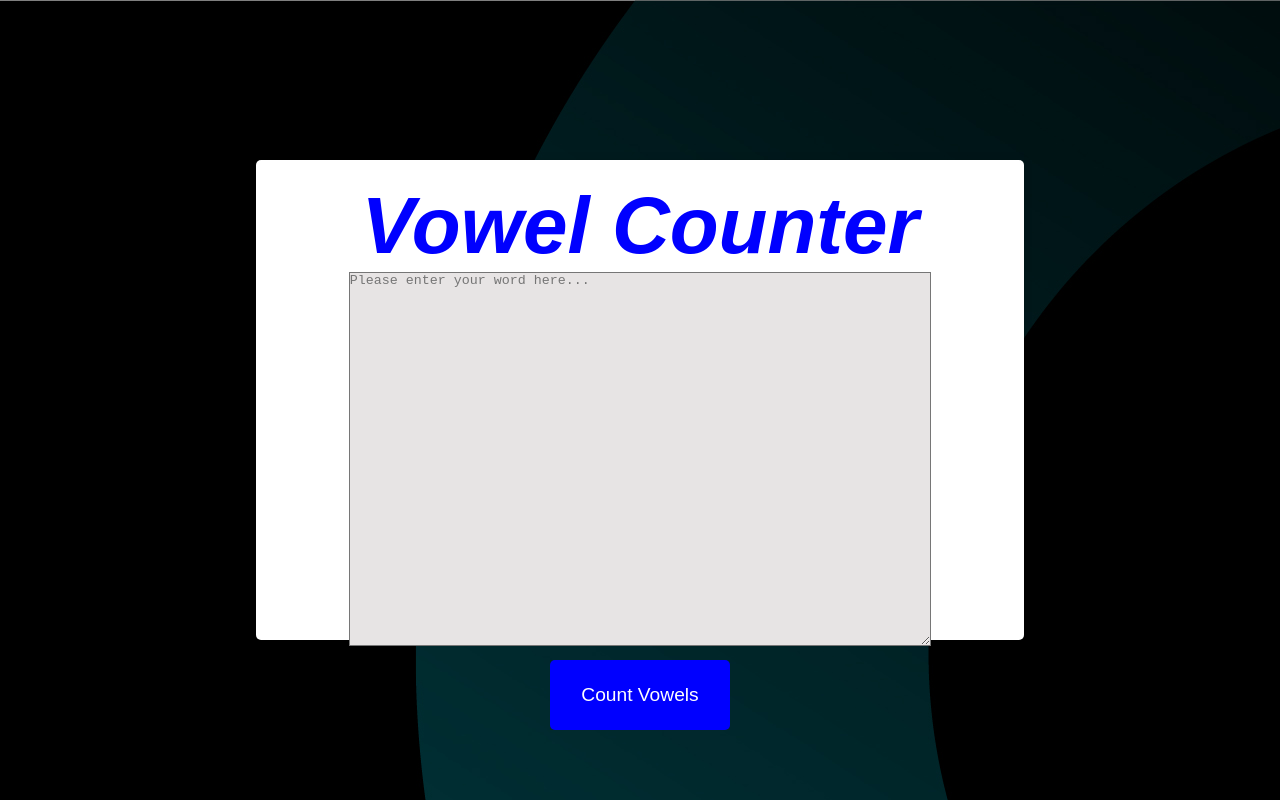
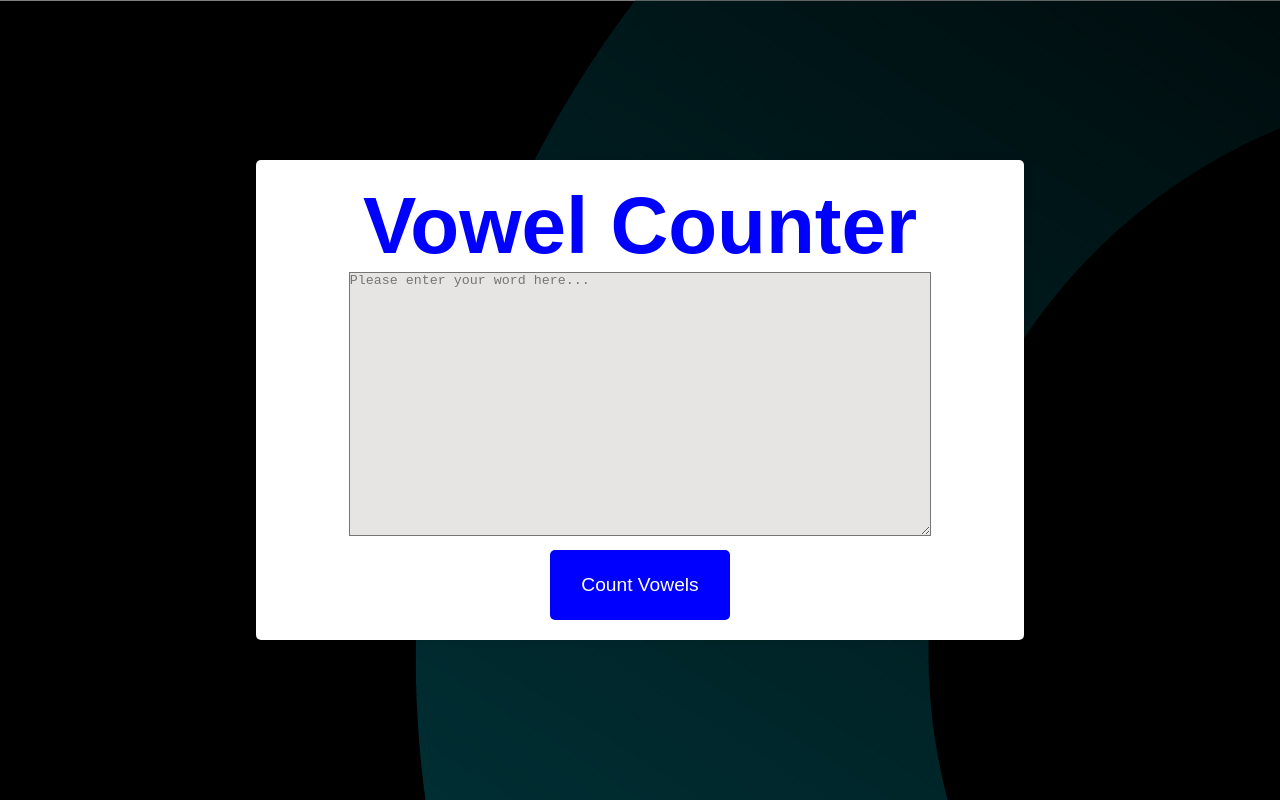
Before and after one commit to Sntradehub/Vowel-count, a plain HTML site: page index.html in a window 1280 px wide. Drawn offline with Linux system fonts and the light colour scheme.

Commit message:
first commit

```diff
--- a/style.css
+++ b/style.css
@@ -24,15 +24,14 @@ body {
 }
     textarea{
         width: 80%;
-        height: 85%;
+        height: 60%;
         background-color: #e7e4e4;
     }
 
 h1{
     color: blue;
     font-size: 5rem;
-    font-style: oblique;
-    text-align: center;
+        text-align: center;
 }
 #Vowel_btn{
     padding: 10px 20px;
```
